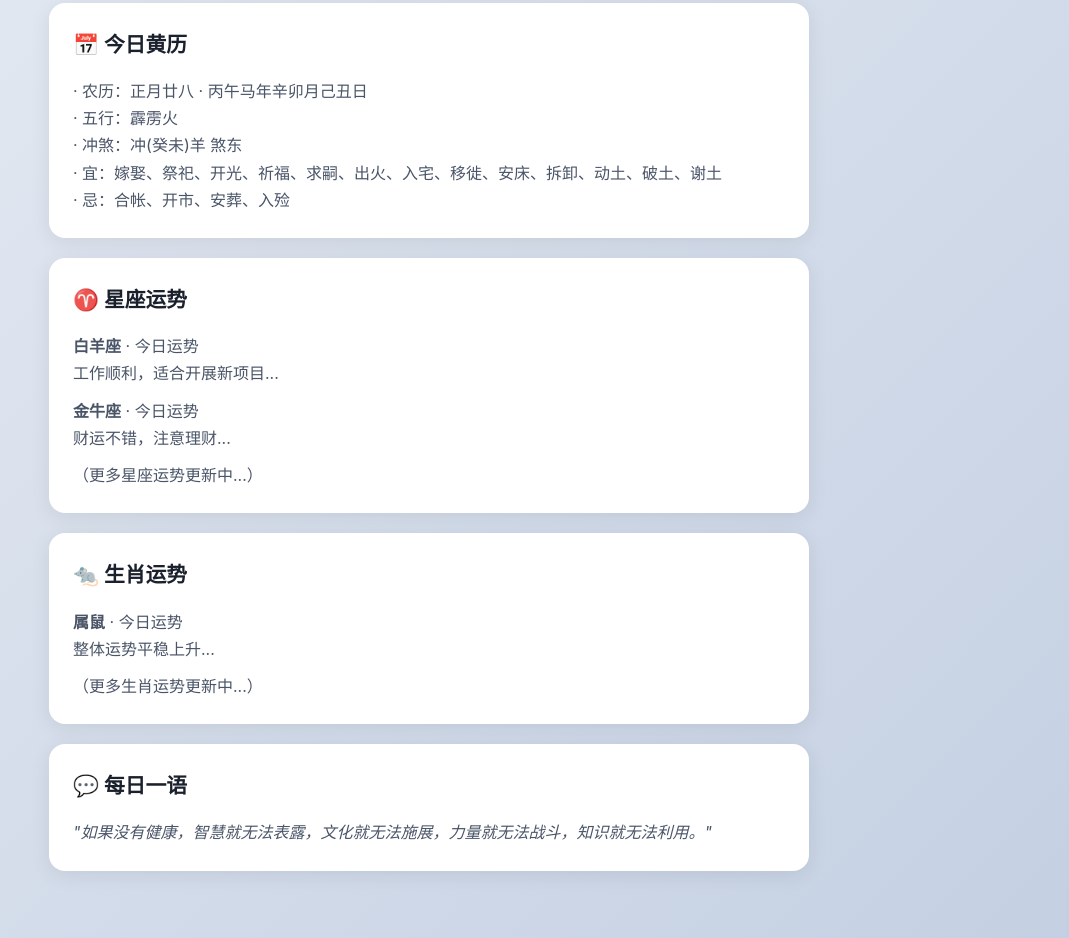
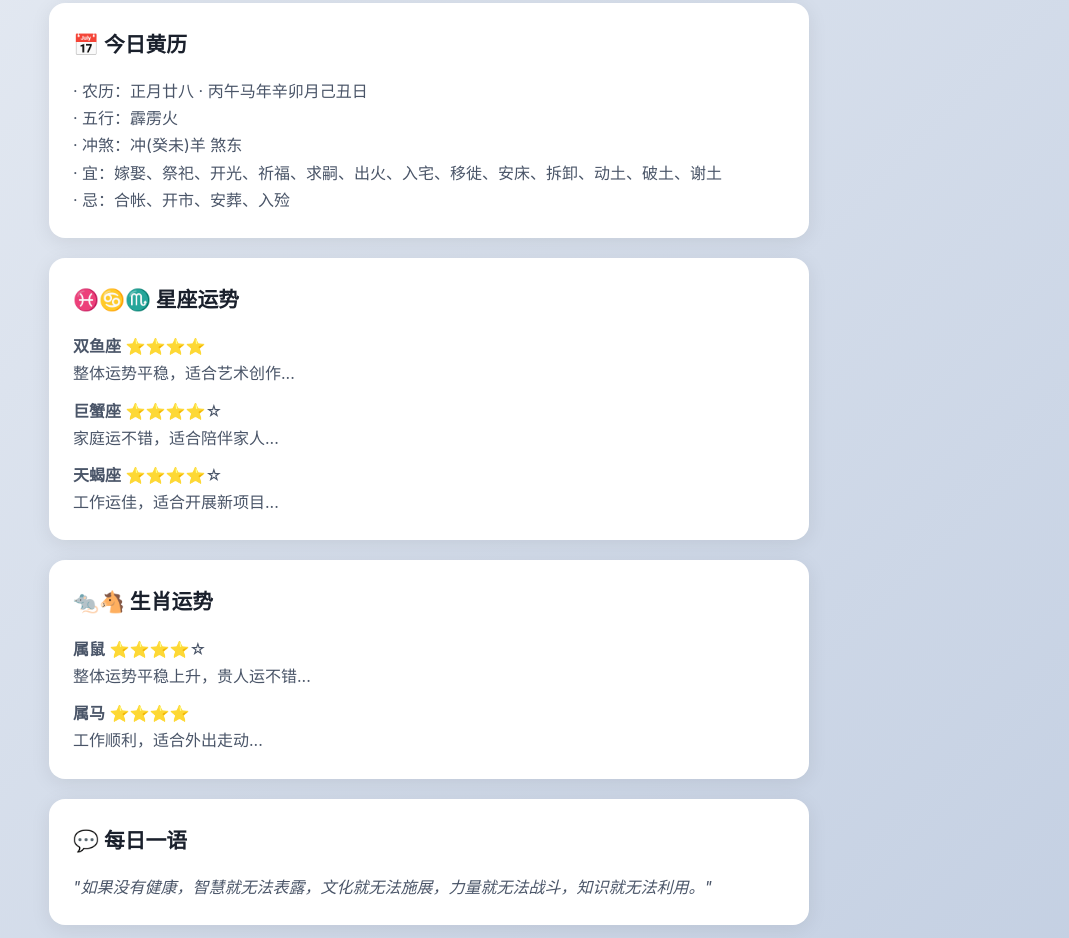
Before and after one commit to y434786896-collab/xyy-website, a plain HTML site: page news.html in a window 1280 px wide. Shown: the part 1129-2067 px from the top of the page, without its empty margins (211-1280 px from the left). Drawn offline with Linux system fonts and the light colour scheme.

Commit message:
简化为3星座+2生肖

```diff
--- a/news.html
+++ b/news.html
@@ -36,7 +36,7 @@
 
         <div class="card">
             <h2>📰 60秒读懂世界</h2>
-            <div class="news-item">1. 央视315晚会曝光名单全记录：漂白鸡爪、三无神药、量子增高骗局、假医学专家、违规电动车、AI投毒产业链、编造荐股骗局</div>
+            <div class="news-item">1. 央视315晚会曝光名单全记录：漂白鸡爪，三无神药、量子增高骗局、假医学专家、违规电动车、AI投毒产业链、编造荐股骗局</div>
             <div class="news-item">2. 市场监管总局：将彻查"3·15"晚会曝光的相关违法行为</div>
             <div class="news-item">3. 广东多地美宜佳门店被曝卖假烟，官方通报：已查获非法 卷烟139.99万支，涉及306家门店</div>
             <div class="news-item">4. 市场监管总局发布2025年消费维权数据：共受理投诉2036.6万件，挽回经济损失超40亿元</div>
@@ -59,16 +59,16 @@
         </div>
 
         <div class="card">
-            <h2>♈ 星座运势</h2>
-            <p style="margin-bottom:10px"><strong>白羊座</strong> · 今日运势<br>工作顺利，适合开展新项目...</p>
-            <p style="margin-bottom:10px"><strong>金牛座</strong> · 今日运势<br>财运不错，注意理财...</p>
-            <p>（更多星座运势更新中...）</p>
+            <h2>♓♋♏ 星座运势</h2>
+            <p style="margin-bottom:10px"><strong>双鱼座</strong> ⭐⭐⭐⭐<br>整体运势平稳，适合艺术创作...</p>
+            <p style="margin-bottom:10px"><strong>巨蟹座</strong> ⭐⭐⭐⭐☆<br>家庭运不错，适合陪伴家人...</p>
+            <p><strong>天蝎座</strong> ⭐⭐⭐⭐☆<br>工作运佳，适合开展新项目...</p>
         </div>
 
         <div class="card">
-            <h2>🐀 生肖运势</h2>
-            <p style="margin-bottom:10px"><strong>属鼠</strong> · 今日运势<br>整体运势平稳上升...</p>
-            <p>（更多生肖运势更新中...）</p>
+            <h2>🐀🐴 生肖运势</h2>
+            <p style="margin-bottom:10px"><strong>属鼠</strong> ⭐⭐⭐⭐☆<br>整体运势平稳上升，贵人运不错...</p>
+            <p><strong>属马</strong> ⭐⭐⭐⭐<br>工作顺利，适合外出走动...</p>
         </div>
 
         <div class="card">
```
